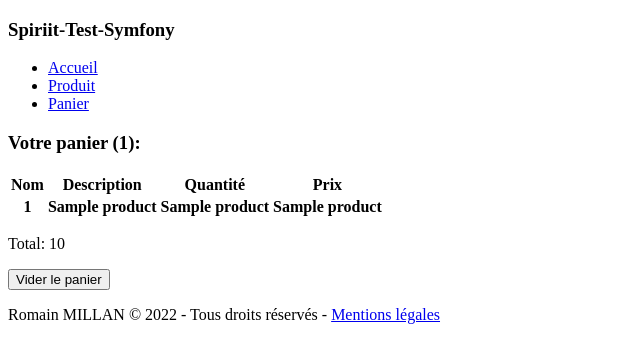
After one commit to RomainMILLAN-IUT-MTPSETE/Spiriit-SymfonyTest, a Symfony app: template templates/cart/cart.html.twig in a window 1280 px wide. The commit adds this page. Shown: the top 363 px of the page, without its empty margins (0-640 px from the left). Run offline with Twig, Linux system fonts and the light colour scheme; the template is opened without the code that fills it: most values are stand-ins (such as "Sample title", 1, 10 or a date in 2020); lists and menus that the app fills with data are empty; some libraries are stand-ins or nearby versions.

Commit message:
Mise a jour de l'ajout de produit + Page de panier

```diff
--- a/templates/base.html.twig
+++ b/templates/base.html.twig
@@ -30,7 +30,7 @@
                     <a href="{{ path('product_list') }}" class="nav-link">Produit</a>
                 </li>
                 <li class="nav-item">
-                    <a href="#" class="nav-link">Panier</a>
+                    <a href="{{ path('cart_index') }}" class="nav-link">Panier</a>
                 </li>
             </ul>
         </nav>
--- /dev/null
+++ b/templates/cart/cart.html.twig
@@ -0,0 +1,34 @@
+{# templates/cart/cart.html.twig #}
+{% extends 'base.html.twig' %}
+
+{% block content %}
+    <div class="cart--container">
+        <h3 class="mt-5 ms-3">Votre panier ({{ products|length }}):</h3>
+
+        <table class="table w-75 m-auto">
+            <thead>
+                <tr>
+                    <th scope="col">Nom</th>
+                    <th scope="col">Description</th>
+                    <th scope="col">Quantité</th>
+                    <th scope="col">Prix</th>
+                </tr>
+            </thead>
+            <tbody>
+                {% for product in products %}
+                    <tr>
+                        <th scope="row">{{ product[0] }}</th>
+                        <th>{{ product[1] }}</th>
+                        <th>{{ product[2] }}</th>
+                        <th>{{ product[3] }}</th>
+                    </tr>
+                {% endfor %}
+            </tbody>
+        </table>
+
+        <div class="d-flex flex-row justify-content-between w-75 m-auto mt-5">
+            <p><span class="fw-semibold">Total:</span> {{ priceTotal }}</p>
+            <a href="{{ path('session_clear') }}"><button class="btn btn-dark">Vider le panier</button></a>
+        </div>
+    </div>
+{% endblock %}
```
Also changed, not shown: src/Controller/CartController.php (+27 -16 lines).
